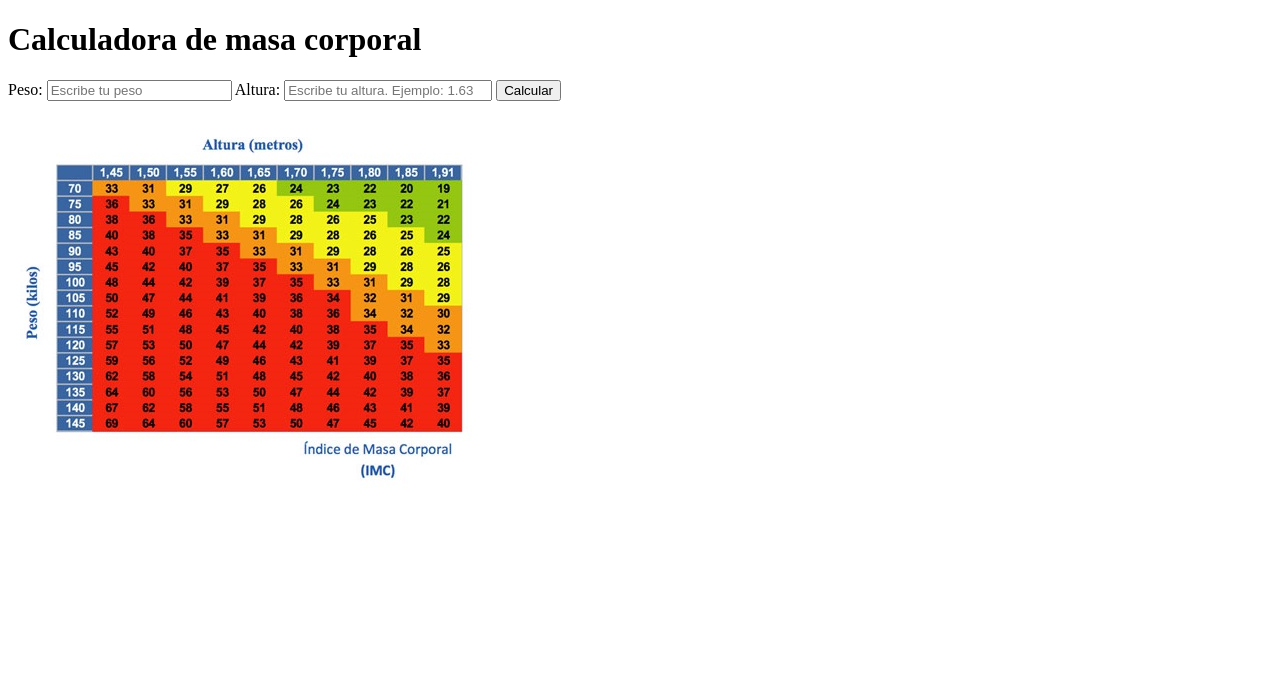
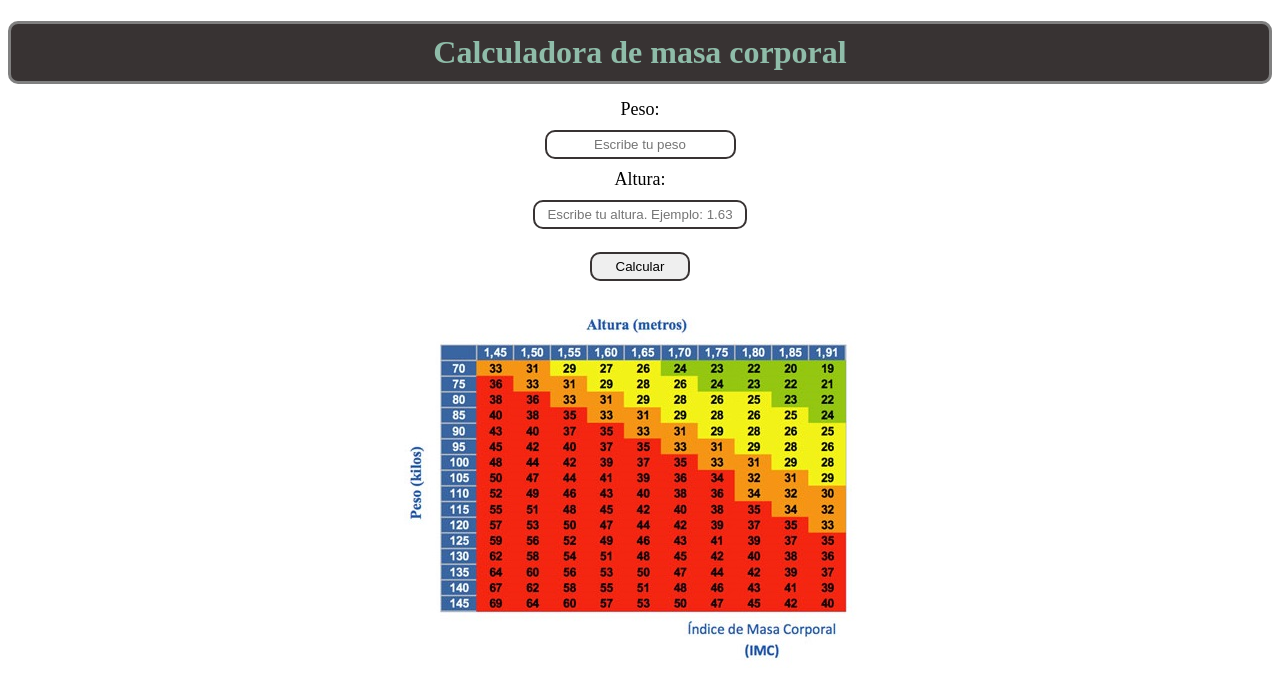
Before and after one commit to jgc-v/imc, a plain HTML site: page index.html in a window 1280 px wide. Drawn offline with Linux system fonts and the light colour scheme.

Commit message:
Actualizacion css

```diff
--- /dev/null
+++ b/css/style.css
@@ -0,0 +1,57 @@
+/*Encabezado y colores*/
+h1{
+    color: #8fbca9;
+    background: #383333;
+    text-align: center;
+    border: gray 3px;
+    border-style:solid;
+    border-radius: 10px;
+    padding: 10px;
+    margin-bottom: 10px;
+}
+
+/*Formulario y centrado de inputs*/
+form{
+    text-align: center;
+}
+
+label{
+    font-size: 18px;
+    display: block;
+    padding: 5px;
+}
+
+input{
+    text-align: center;
+    margin: 5px 3px;
+    padding: 5px;
+    border: solid #383333 2px;
+    border-radius: 10px;
+}
+
+input[type=submit]{
+    display: block;
+    margin: 0 auto;
+    width: 100px;
+    margin-top: 18px;
+  }
+
+/*Centrado de imagen y tamaño*/
+.container{
+    display: flex;
+    justify-content: center;
+    align-items: center;
+    text-align: center;
+}
+
+img {
+    max-width: 100%;
+    max-height: 100%;
+  }
+
+/*Estilos de encabezado de movil*/
+@media(max-width:550px){
+    h1{
+        font-size: 14px;
+    }
+}
--- a/index.html
+++ b/index.html
@@ -4,6 +4,7 @@
     <meta charset="UTF-8">
     <meta name="viewport" content="width=device-width, initial-scale=1.0">
     <title>Calculadora IMC</title>
+    <link rel="stylesheet" href="css/style.css">
 </head>
 <body>
     <h1>Calculadora de masa corporal</h1>
@@ -16,9 +17,9 @@
     </form>
 
     <br><br>
-
-    <img src="img/imc.jpg" alt="Tabla altura/peso de masa corporal">
-
+    <div class="container">
+        <img src="img/imc.jpg" alt="Tabla altura/peso de masa corporal">
+    </div>
 
     <script src="calculadora.js"></script>
 </body>
```
